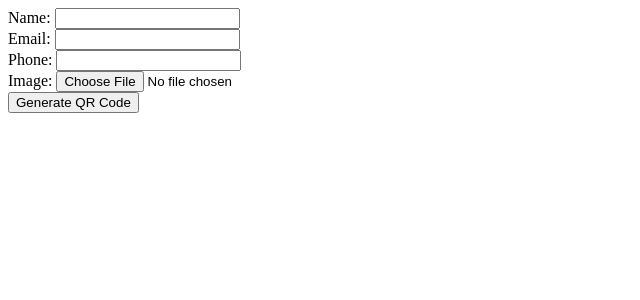
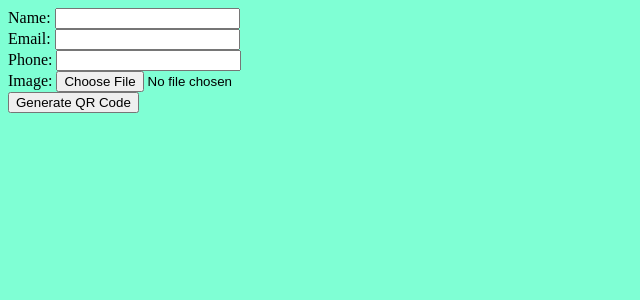
Before and after one commit to jlarsen31/qr-code-new, a Flask app: page / in a window 1280 px wide. Shown: the top 300 px of the page, without its empty margins (0-640 px from the left). Run offline with Flask 3, Linux system fonts and the light colour scheme.

Commit message:
style="background-color:aquamarine;"

```diff
--- a/templates/form.html
+++ b/templates/form.html
@@ -4,7 +4,7 @@
     <meta charset="UTF-8">
     <title>QR Code Generator</title>
 </head>
-<body>
+<body style="background-color:aquamarine;">
     <form method="post" enctype="multipart/form-data">
         <div>
             <label for="name">Name:</label>
```
